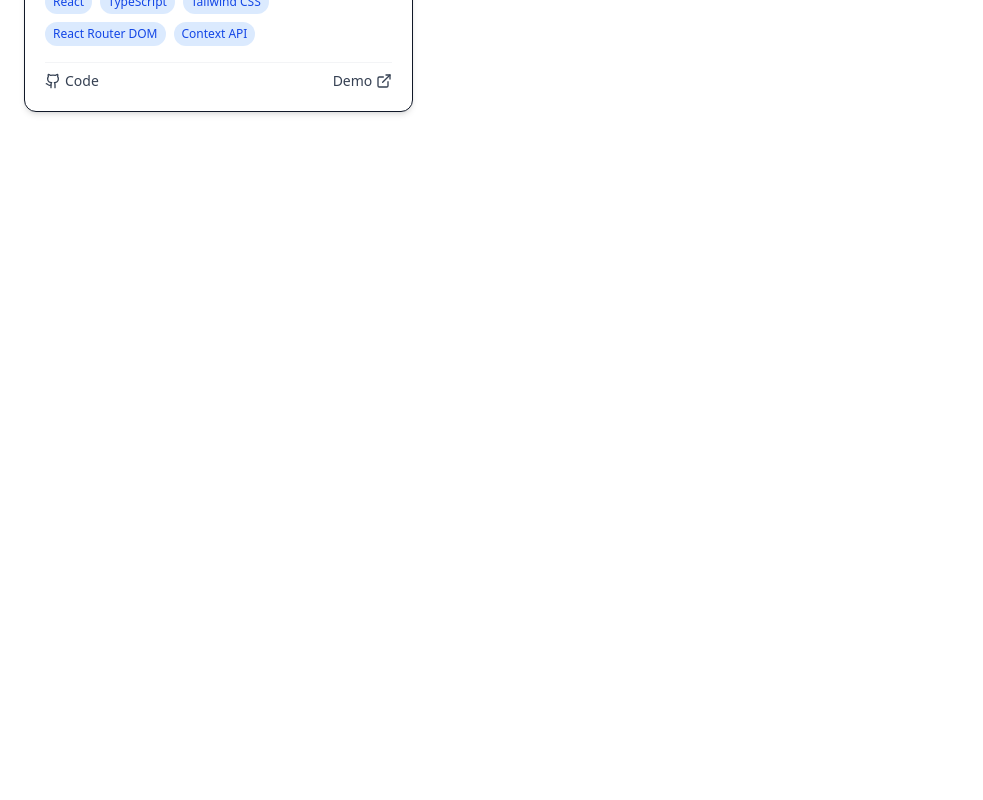
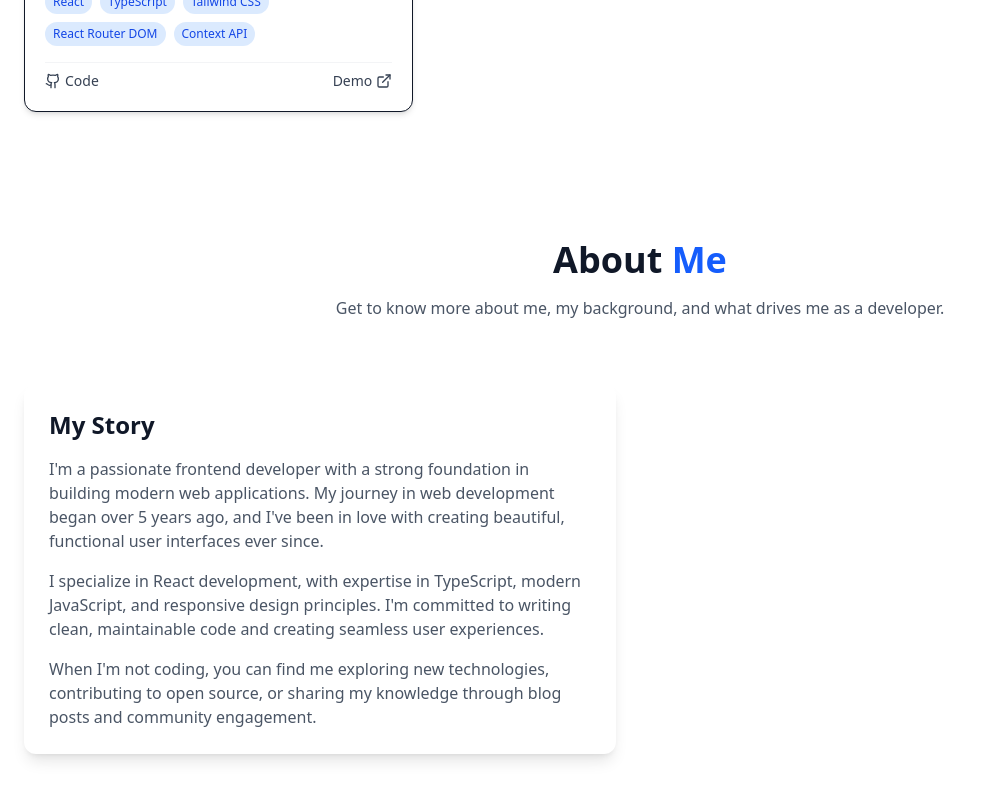
Before and after one commit to joejohn98/my-portfolio, a React (Vite) app: page / in a window 1280 px wide. Shown: the part 2010-2810 px from the top of the page, without its empty margins (0-983 px from the left). Before the commit the page ends 2186 px from the top, so only its background shows below. Built offline with nearby package versions, Linux system fonts and the light colour scheme.

Commit message:
Add About section to provide personal background and developer story

```diff
--- a/src/App.tsx
+++ b/src/App.tsx
@@ -1,5 +1,6 @@
 import Header from "./components/Header";
 import { ThemeProvider } from "./context/ThemeContext";
+import About from "./sections/About";
 import Hero from "./sections/Hero";
 import Projects from "./sections/Projects";
 
@@ -11,6 +12,7 @@ function App() {
         <main>
           <Hero />
           <Projects />
+          <About />
         </main>
       </div>
     </ThemeProvider>
--- /dev/null
+++ b/src/sections/About.tsx
@@ -0,0 +1,49 @@
+const About: React.FC = () => {
+  return (
+    <section
+      id="about"
+      className="py-16 bg-white dark:bg-[#020817] transition-all duration-300"
+    >
+      <div className="container mx-auto px-4 md:px-6">
+        <div className="text-center mb-12 md:mb-16">
+          <h2 className="text-3xl md:text-4xl font-bold text-gray-900 dark:text-white mb-4">
+            About <span className="text-blue-600 dark:text-blue-400">Me</span>
+          </h2>
+          <p className="text-gray-600 dark:text-gray-300 max-w-2xl mx-auto">
+            Get to know more about me, my background, and what drives me as a
+            developer.
+          </p>
+        </div>
+
+        <div className="grid grid-cols-1 lg:grid-cols-2 gap-12 items-center">
+          <div className="">
+            <div className="bg-white dark:bg-[#020817] border border-transparent dark:border-gray-700 rounded-xl p-6 shadow-lg">
+              <h3 className="text-2xl font-bold text-gray-900 dark:text-white mb-4">
+                My Story
+              </h3>
+              <p className="text-gray-600 dark:text-gray-300 mb-4">
+                I'm a passionate frontend developer with a strong foundation in
+                building modern web applications. My journey in web development
+                began over 5 years ago, and I've been in love with creating
+                beautiful, functional user interfaces ever since.
+              </p>
+              <p className="text-gray-600 dark:text-gray-300 mb-4">
+                I specialize in React development, with expertise in TypeScript,
+                modern JavaScript, and responsive design principles. I'm
+                committed to writing clean, maintainable code and creating
+                seamless user experiences.
+              </p>
+              <p className="text-gray-600 dark:text-gray-300">
+                When I'm not coding, you can find me exploring new technologies,
+                contributing to open source, or sharing my knowledge through
+                blog posts and community engagement.
+              </p>
+            </div>
+          </div>
+        </div>
+      </div>
+    </section>
+  );
+};
+
+export default About;
```
